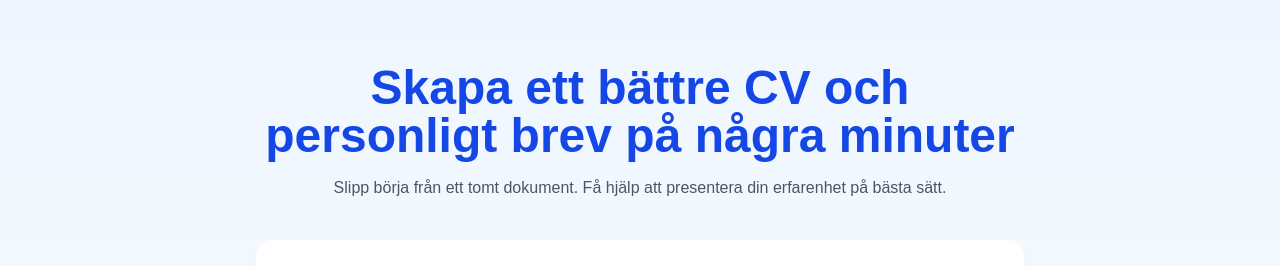
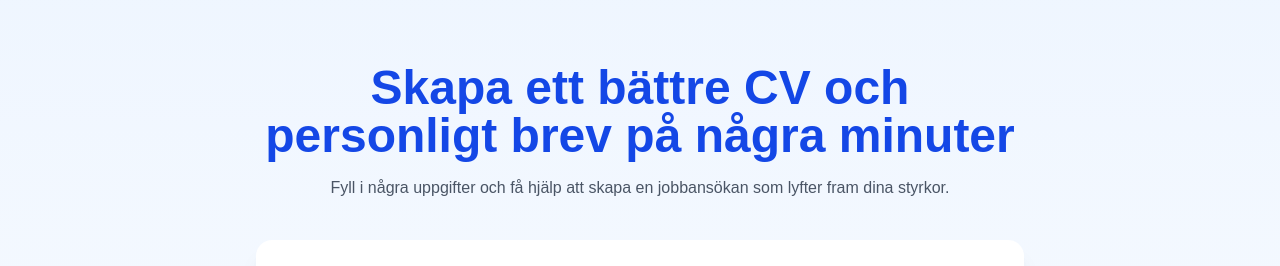
Before and after one commit to ky9fzffj77-art/jobbcoach-ai, a Next.js app: page / in a window 1280 px wide. Shown: the top 266 px of the page. Built offline with nearby package versions, Linux system fonts and the light colour scheme.

Commit message:
Förbättrade beskrivning på startsidan

```diff
--- a/app/page.tsx
+++ b/app/page.tsx
@@ -55,7 +55,7 @@ ${utbildning}
   </h1>
 
         <p className="text-gray-600 mb-10">
-          Slipp börja från ett tomt dokument. Få hjälp att presentera din erfarenhet på bästa sätt.
+          Fyll i några uppgifter och få hjälp att skapa en jobbansökan som lyfter fram dina styrkor.
         </p>
 
         <div className="bg-white rounded-2xl shadow-xl p-8 text-left">
```
